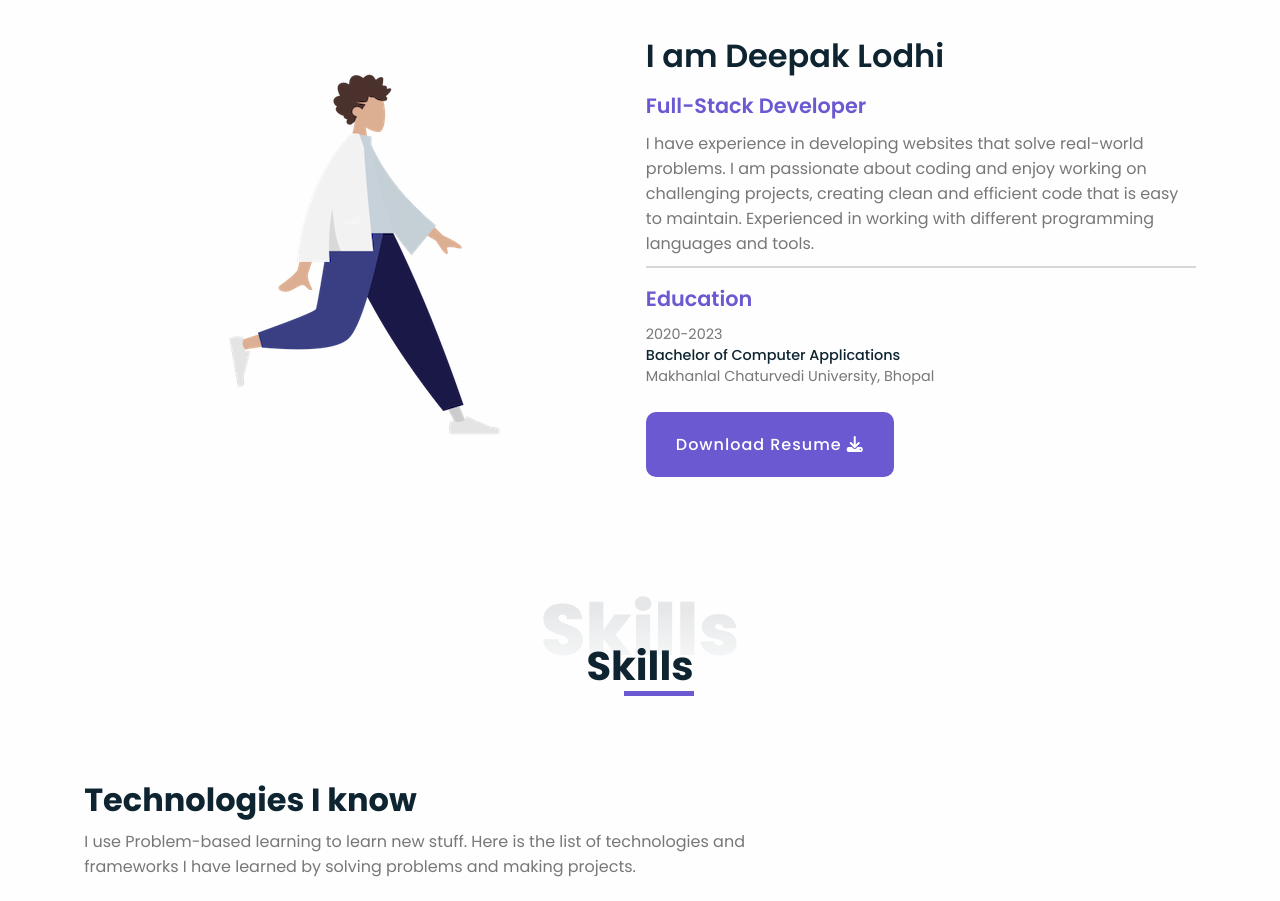
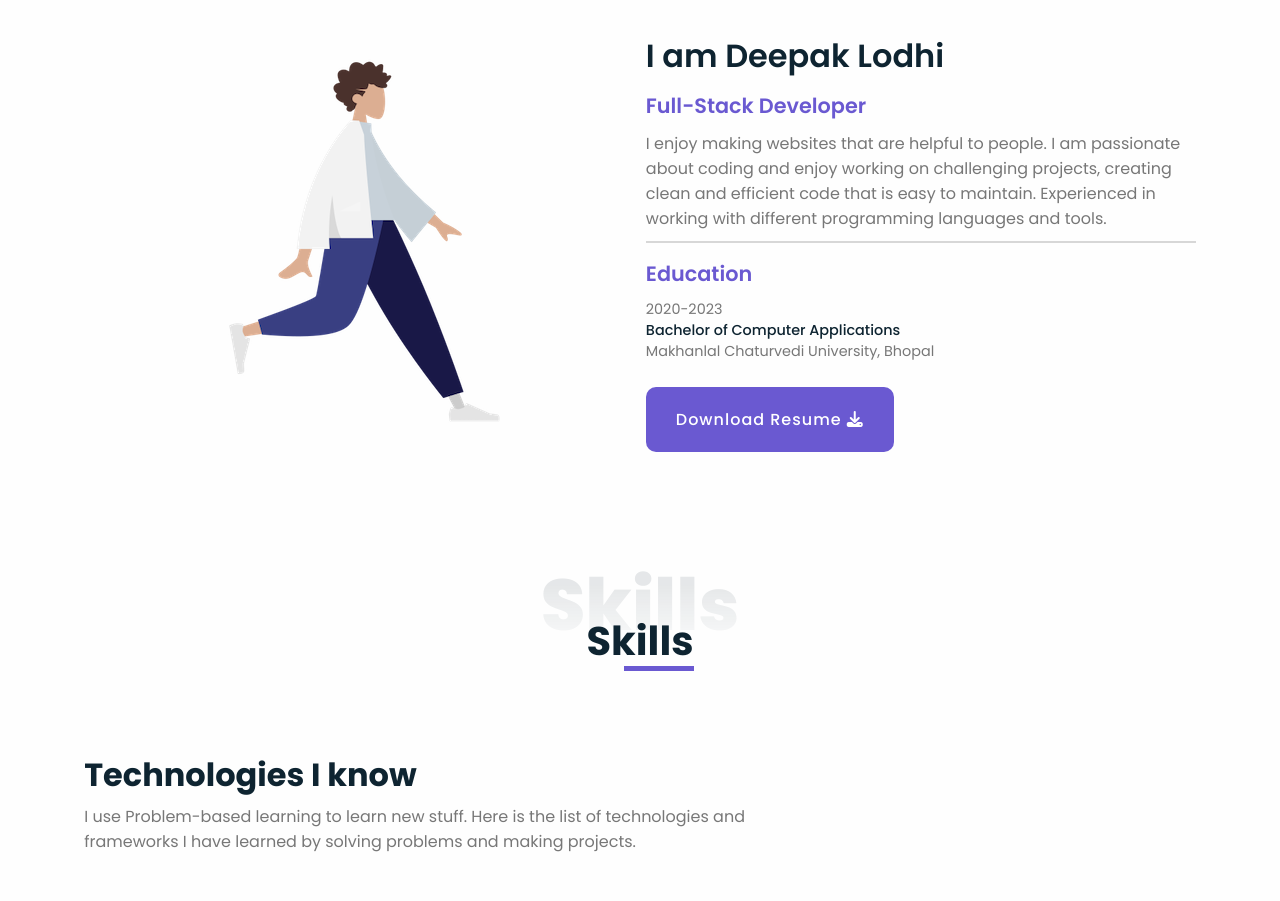
Before and after one commit to itsdeepaklodhi/portfolio, a plain HTML site: page index.html in a window 1280 px wide. Shown: the part 1040-1941 px from the top of the page. Drawn offline with nearby package versions, Linux system fonts and the light colour scheme.

Commit message:
updated about me section

```diff
--- a/index.html
+++ b/index.html
@@ -69,7 +69,7 @@
             <h3>I am Deepak Lodhi</h3>
             <div class="description">
               <h4><span>Full-Stack Developer</span></h4>
-              <p>I have experience in developing websites that solve real-world problems.
+              <p>I enjoy making websites that are helpful to people.
                  I am passionate about coding and enjoy working on challenging projects,
                  creating clean and efficient code that is easy to maintain.
                  Experienced in working with different programming languages and tools.
```
Also changed, not shown: 1 other file.
